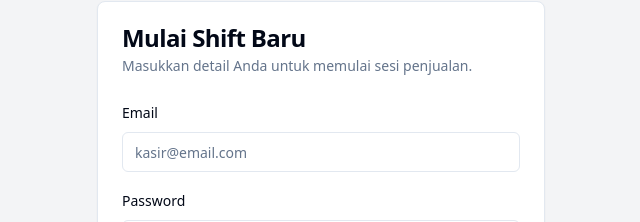
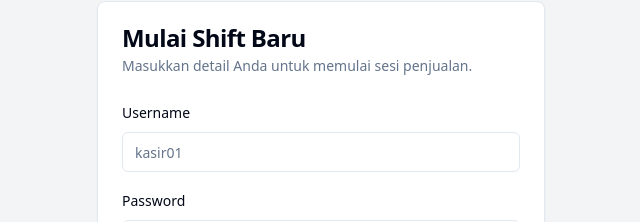
Before and after one commit to mhyu96-glitch/posweb, a React (Vite) app: page /login in a window 1280 px wide. Shown: the part 209-431 px from the top of the page, without its empty margins (319-959 px from the left). Built offline with nearby package versions, Linux system fonts and the light colour scheme.

Commit message:
[dyad] Mengubah login kasir menjadi username dan password - wrote 1 file(s), executed 1 SQL queries

```diff
--- a/src/pages/Login.tsx
+++ b/src/pages/Login.tsx
@@ -16,7 +16,7 @@ import { showError } from "@/utils/toast";
 const Login = () => {
   const navigate = useNavigate();
   const { startShift, activeShift } = useShift();
-  const [email, setEmail] = useState("");
+  const [username, setUsername] = useState("");
   const [password, setPassword] = useState("");
   const [startingBalance, setStartingBalance] = useState("");
   const [isLoading, setIsLoading] = useState(false);
@@ -52,6 +52,9 @@ const Login = () => {
     e.preventDefault();
     setIsLoading(true);
     try {
+      // Construct the internal email from the username
+      const email = `${username.toLowerCase()}@kasir.local`;
+
       const { error: signInError } = await supabase.auth.signInWithPassword({ email, password });
       if (signInError) throw signInError;
 
@@ -59,7 +62,7 @@ const Login = () => {
       await startShift(balance);
       navigate("/");
     } catch (error: any) {
-      showError(error.message || "Gagal memulai shift. Periksa kembali email dan password Anda.");
+      showError(error.message || "Gagal memulai shift. Periksa kembali username dan password Anda.");
       supabase.auth.signOut(); // Ensure user is logged out on failure
     } finally {
       setIsLoading(false);
@@ -91,8 +94,8 @@ const Login = () => {
             <CardContent>
               <form onSubmit={handleCashierLogin} className="space-y-4">
                 <div className="space-y-2">
-                  <Label htmlFor="cashier-email">Email</Label>
-                  <Input id="cashier-email" type="email" placeholder="kasir@email.com" required value={email} onChange={(e) => setEmail(e.target.value)} />
+                  <Label htmlFor="cashier-username">Username</Label>
+                  <Input id="cashier-username" type="text" placeholder="kasir01" required value={username} onChange={(e) => setUsername(e.target.value)} />
                 </div>
                 <div className="space-y-2">
                   <Label htmlFor="cashier-password">Password</Label>
```
